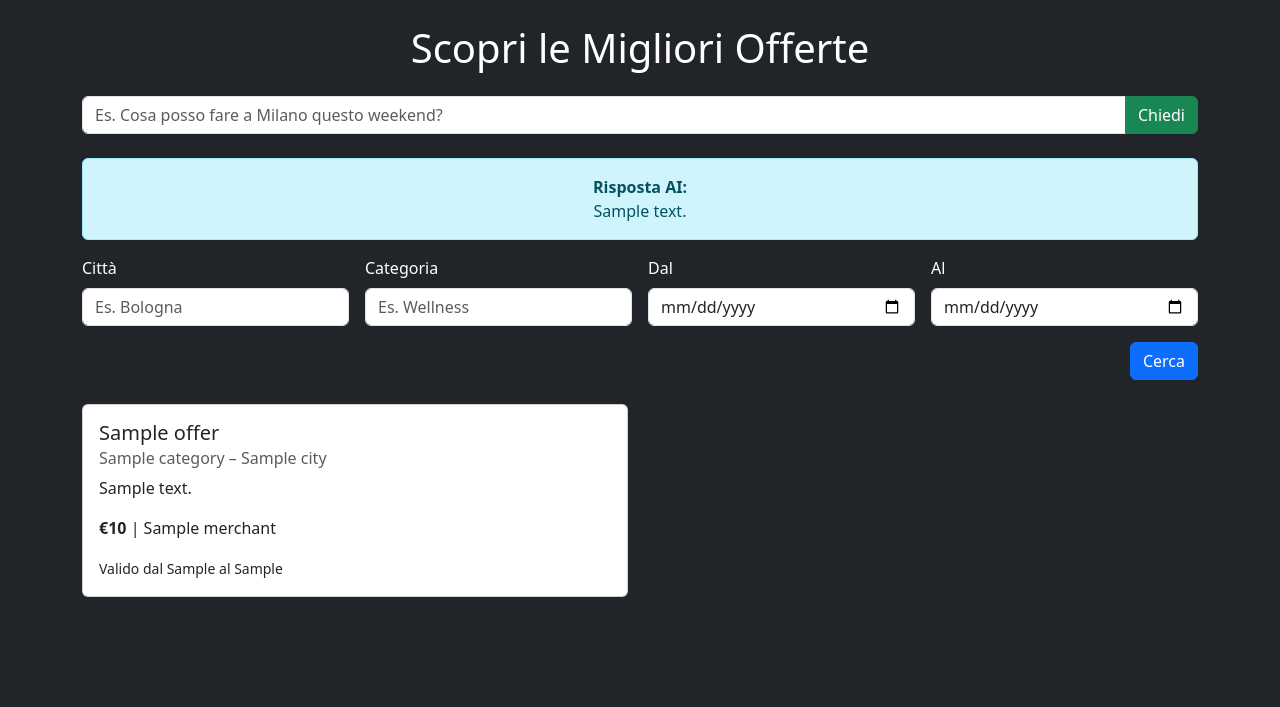
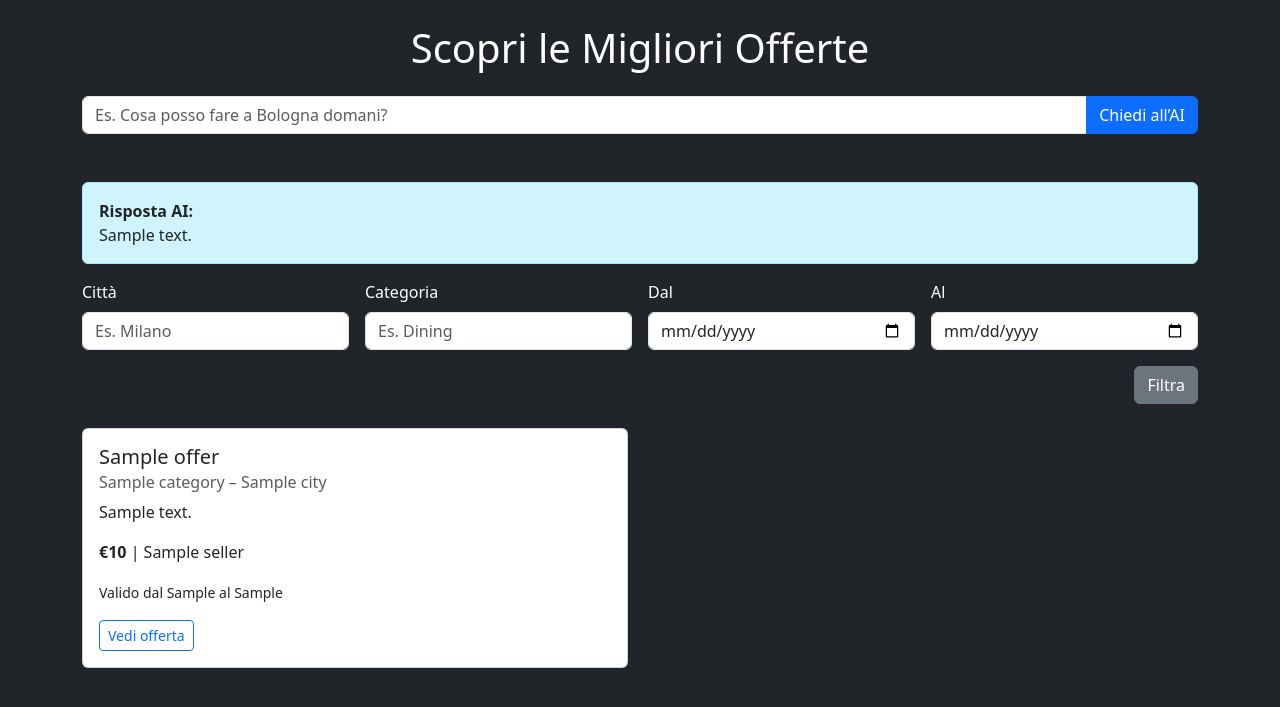
Before and after one commit to franaldi88/dealsitalia, a Flask app: template templates/index.html in a window 1280 px wide. Shown: the top 707 px of the page. Run offline with Flask 3, Linux system fonts and the light colour scheme; the template is opened without the code that fills it: most values are stand-ins (such as "Sample title", 1, 10 or a date in 2020).

Commit message:
Update index.html

```diff
--- a/templates/index.html
+++ b/templates/index.html
@@ -2,65 +2,65 @@
 <html lang="it">
 <head>
   <meta charset="UTF-8">
-  <title>DealsItalia</title>
-  <link href="https://cdn.jsdelivr.net/npm/bootstrap@5.3.2/dist/css/bootstrap.min.css" rel="stylesheet">
+  <title>Deals Italia</title>
+  <link href="https://cdn.jsdelivr.net/npm/bootstrap@5.3.3/dist/css/bootstrap.min.css" rel="stylesheet">
 </head>
 <body class="bg-dark text-white">
   <div class="container mt-4">
     <h1 class="mb-4 text-center">Scopri le Migliori Offerte</h1>
 
-    <!-- 🔍 Query in linguaggio naturale -->
-    <form method="post" action="/" class="mb-4">
+    <!-- FORM QUERY IN LINGUAGGIO NATURALE -->
+    <form method="post" class="mb-5">
       <div class="input-group">
-        <input type="text" name="query" class="form-control" placeholder="Es. Cosa posso fare a Milano questo weekend?" />
-        <button type="submit" class="btn btn-success">Chiedi</button>
+        <input type="text" name="query" class="form-control" placeholder="Es. Cosa posso fare a Bologna domani?" value="{{ query }}">
+        <button type="submit" class="btn btn-primary">Chiedi all’AI</button>
       </div>
     </form>
 
-    <!-- 💬 Risposta AI -->
     {% if answer %}
-      <div class="alert alert-info text-center">
+      <div class="alert alert-info text-dark">
         <strong>Risposta AI:</strong><br>{{ answer }}
       </div>
     {% endif %}
 
-    <!-- 🎯 Filtro classico -->
+    <!-- FILTRI MANUALI CLASSICI -->
     <form method="get" class="row g-3 mb-4" action="/">
       <div class="col-md-3">
         <label class="form-label">Città</label>
-        <input type="text" name="city" class="form-control" placeholder="Es. Bologna">
+        <input type="text" name="city" class="form-control" placeholder="Es. Milano" value="{{ request.args.city }}">
       </div>
       <div class="col-md-3">
         <label class="form-label">Categoria</label>
-        <input type="text" name="category" class="form-control" placeholder="Es. Wellness">
+        <input type="text" name="category" class="form-control" placeholder="Es. Dining" value="{{ request.args.category }}">
       </div>
       <div class="col-md-3">
         <label class="form-label">Dal</label>
-        <input type="date" name="start_date" class="form-control">
+        <input type="date" name="start_date" class="form-control" value="{{ request.args.start_date }}">
       </div>
       <div class="col-md-3">
         <label class="form-label">Al</label>
-        <input type="date" name="end_date" class="form-control">
+        <input type="date" name="end_date" class="form-control" value="{{ request.args.end_date }}">
       </div>
       <div class="col-12 text-end">
-        <button type="submit" class="btn btn-primary">Cerca</button>
+        <button type="submit" class="btn btn-secondary">Filtra</button>
       </div>
     </form>
 
-    <!-- 📦 Offerte trovate -->
+    <!-- RISULTATI -->
     {% if results %}
       <div class="row row-cols-1 row-cols-md-2 g-4">
         {% for offer in results %}
           <div class="col">
             <div class="card text-dark h-100">
               <div class="card-body">
-                <h5 class="card-title">{{ offer.title }}</h5>
+                <h5 class="card-title">{{ offer.name }}</h5>
                 <h6 class="card-subtitle mb-2 text-muted">{{ offer.category }} – {{ offer.city }}</h6>
                 <p class="card-text">{{ offer.description }}</p>
-                <p class="card-text"><strong>€{{ offer.price }}</strong> | {{ offer.merchant }}</p>
+                <p class="card-text"><strong>€{{ offer.price }}</strong> | {{ offer.seller.name }}</p>
                 <p class="card-text">
                   <small>Valido dal {{ offer.validFrom }} al {{ offer.validThrough }}</small>
                 </p>
+                <a href="{{ offer.url }}" class="btn btn-outline-primary btn-sm" target="_blank">Vedi offerta</a>
               </div>
             </div>
           </div>
```
